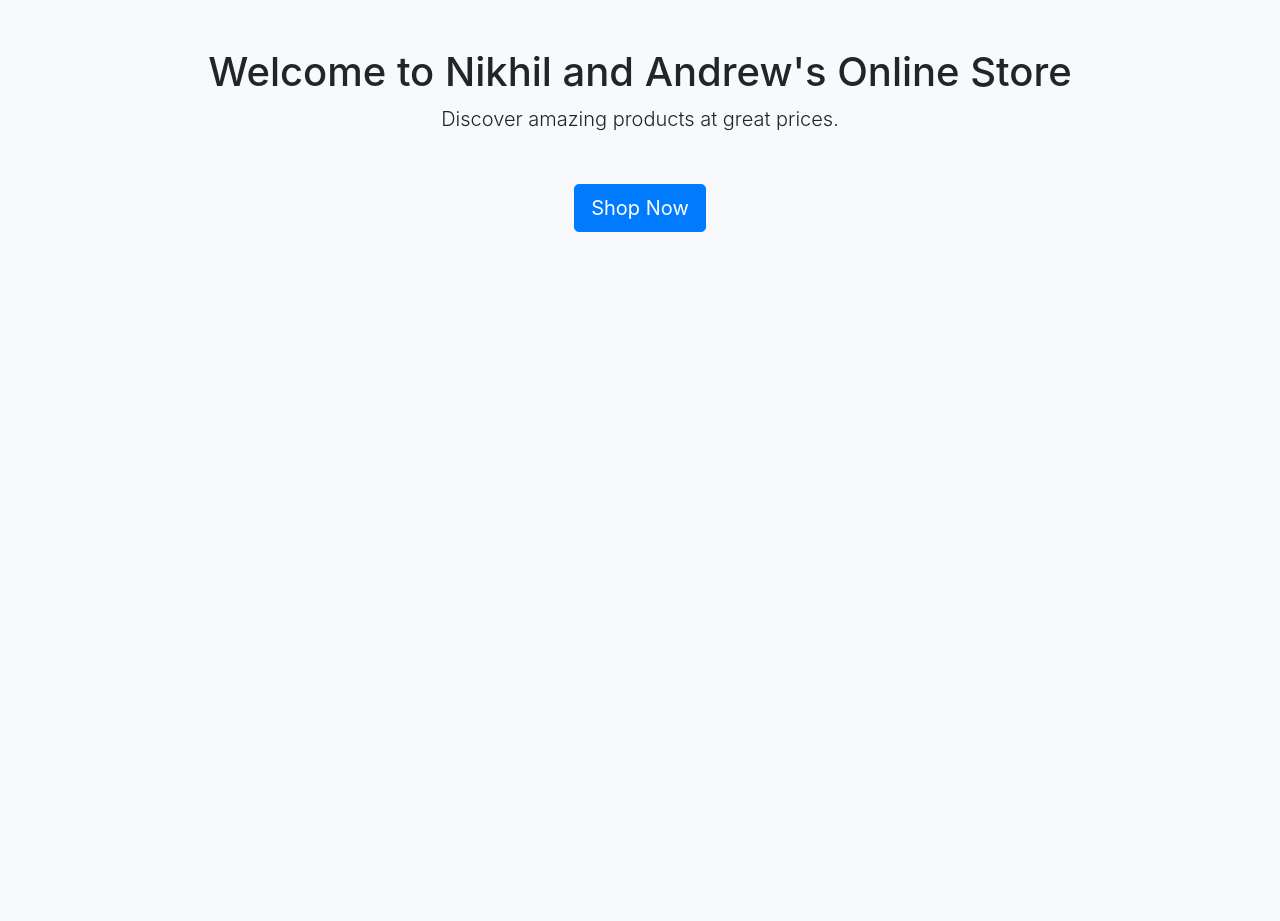
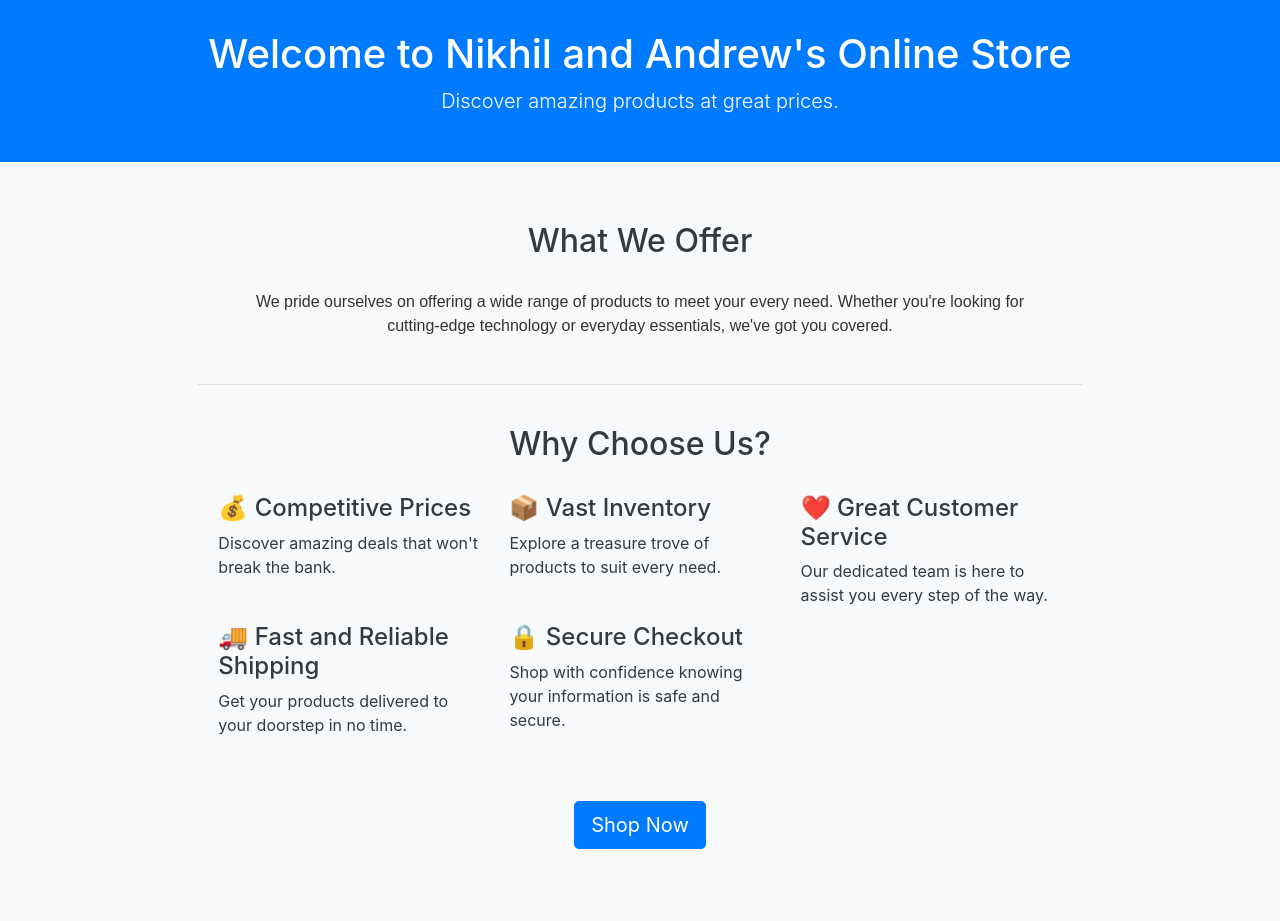
Before and after one commit to NikhilMahalingam/Online-Store, a Flask app: page / in a window 1280 px wide. Before the commit the page ends 232 px from the top, so only its background shows below. Run offline with Flask 3, Linux system fonts and the light colour scheme; some libraries are stand-ins or nearby versions.

Commit message:
some web page improvements

```diff
--- a/online_store/app.py
+++ b/online_store/app.py
@@ -20,7 +20,6 @@ class Product(db.Model):
 @app.route('/store')
 def store():
     products = Product.query.all()
-    print(products)
     return render_template('store.html', products=products)
 
 @app.route('/')
--- a/online_store/templates/index.html
+++ b/online_store/templates/index.html
@@ -4,26 +4,137 @@
 <head>
     <meta charset="UTF-8">
     <meta name="viewport" content="width=device-width, initial-scale=1.0">
-    <title>Online Store</title>
+    <title>Nikhil and Andrew's Online Store</title>
     <!-- Bootstrap CSS -->
     <link rel="stylesheet" href="https://stackpath.bootstrapcdn.com/bootstrap/4.5.2/css/bootstrap.min.css">
     <!-- Custom CSS -->
     <link rel="stylesheet" href="styles.css">
+    <style>
+        body {
+            background-color: #f8f9fa;
+            color: #343a40;
+        }
+
+        header {
+            background-color: #007bff;
+            color: #fff;
+            padding: 30px 0;
+            text-align: center;
+        }
+
+        .store-info {
+            margin-top: 50px;
+        }
+
+        .store-info h2 {
+            text-align: center;
+            margin-bottom: 30px;
+        }
+
+        .store-info p {
+            margin-bottom: 20px;
+        }
+
+        .why-choose-us {
+            margin-top: 20px;
+        }
+
+        .why-choose-us h2 {
+            text-align: center;
+            margin-bottom: 30px;
+        }
+
+        .why-choose-us ul {
+            list-style-type: none;
+            padding: 0;
+        }
+
+        .why-choose-us ul li {
+            margin-bottom: 10px;
+        }
+
+        .offer-info {
+            background-color: #f8f9fa;
+            border-radius: 10px;
+            padding: 10px;
+            text-align: center;
+        }
+
+        .offer-content p {
+            font-family: Arial, sans-serif;
+            font-size: 16px;
+            color: #333;
+        }
+    </style>
 </head>
 
 <body>
 
-    <div class="container">
+    <div>
         <header>
-            <h1 class="text-center mt-5">Welcome to Nikhil and Andrew's Online Store</h1>
-            <p class="lead text-center">Discover amazing products at great prices.</p>
+            <h1>Welcome to Nikhil and Andrew's Online Store</h1>
+            <p class="lead">Discover amazing products at great prices.</p>
         </header>
+
+        <div class="row justify-content-center store-info">
+            <div class="col-md-8">
+                <div class="offer-info">
+                    <h2>What We Offer</h2>
+                    <div class="offer-content">
+                        <p>We pride ourselves on offering a wide range of products to meet your every need. Whether
+                            you're looking for cutting-edge technology or everyday essentials, we've got you covered.
+                        </p>
+                    </div>
+                </div>
+            </div>
+        </div>
+
+        <hr class="col-md-8" />
+
+        <div class="row justify-content-center why-choose-us">
+            <div class="col-md-8 why-choose-us">
+                <h2>Why Choose Us?</h2>
+                <div class="row">
+                    <div class="col-md-4">
+                        <div class="feature">
+                            <h4>💰 Competitive Prices</h4>
+                            <p>Discover amazing deals that won't break the bank.</p>
+                        </div>
+                    </div>
+                    <div class="col-md-4">
+                        <div class="feature">
+                            <h4>📦 Vast Inventory</h4>
+                            <p>Explore a treasure trove of products to suit every need.</p>
+                        </div>
+                    </div>
+                    <div class="col-md-4">
+                        <div class="feature">
+                            <h4>❤️ Great Customer Service</h4>
+                            <p>Our dedicated team is here to assist you every step of the way.</p>
+                        </div>
+                    </div>
+                    <div class="col-md-4">
+                        <div class="feature">
+                            <h4>🚚 Fast and Reliable Shipping</h4>
+                            <p>Get your products delivered to your doorstep in no time.</p>
+                        </div>
+                    </div>
+                    <div class="col-md-4">
+                        <div class="feature">
+                            <h4>🔒 Secure Checkout</h4>
+                            <p>Shop with confidence knowing your information is safe and secure.</p>
+                        </div>
+                    </div>
+                </div>
+            </div>
+        </div>
 
         <div class="row justify-content-center mt-5">
             <div class="col-md-6 text-center">
                 <a href="store" class="btn btn-primary btn-lg">Shop Now</a>
             </div>
         </div>
+        <br /><br /><br />
     </div>
 
     <!-- Bootstrap JS (Optional) -->
```
Also changed, not shown: insert_sample_products.sql (+6 -1 lines), online_store/templates/store.html (+69 -4 lines), online_store/README.md.
